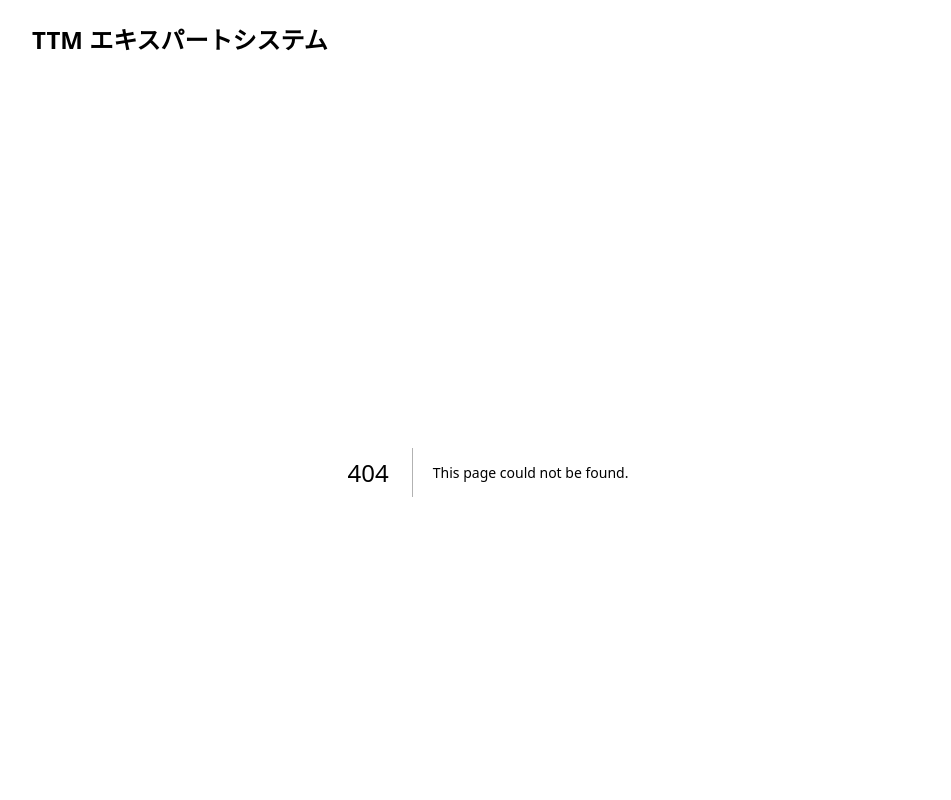
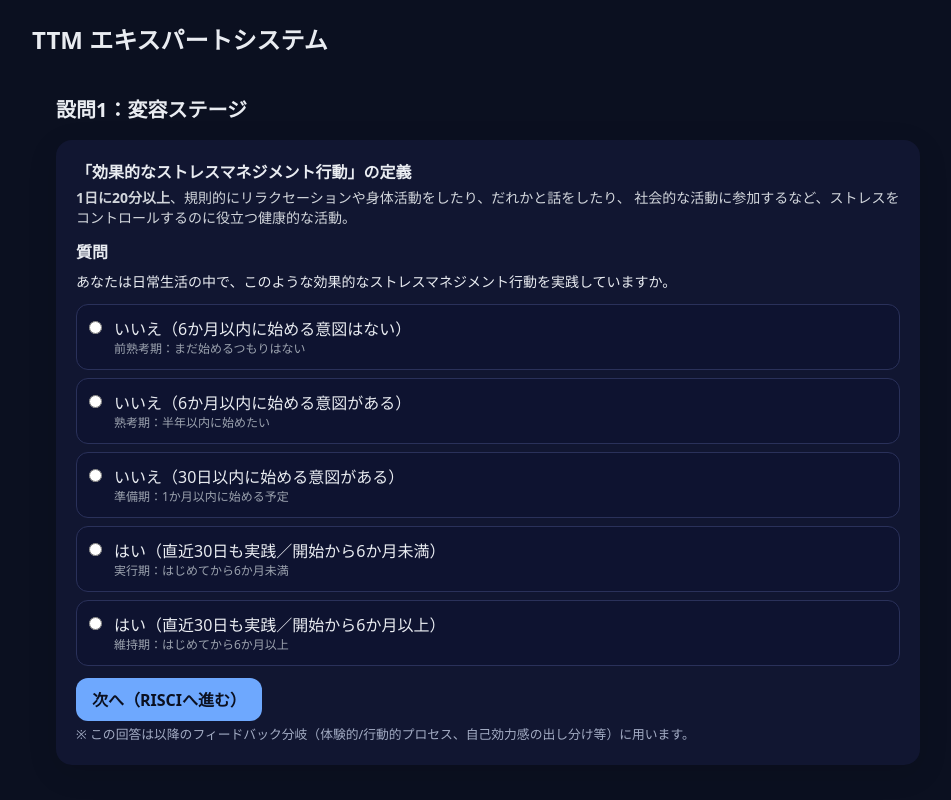
Before and after one commit to kanaetani92-jpg/ttmes, a Next.js app: page /assess/stage in a window 1280 px wide. Before the commit this address had no page. Shown: the top 800 px of the page, without its empty margins (152-1103 px from the left). Built offline with nearby package versions, Linux system fonts and the light colour scheme; no server answers; sample sign-in values are in the browser's storage.

Commit message:
Fix UUID typing when persisting prescriptions

```diff
--- a/src/app/api/prescription/route.ts
+++ b/src/app/api/prescription/route.ts
@@ -69,7 +69,7 @@ export async function POST(request: NextRequest) {
     messages: result.items
   };
 
-  let id = randomUUID();
+  let id: string = randomUUID();
   let persisted = false;
   try {
     const ref = await adminDb
--- a/src/app/assess/page.tsx
+++ b/src/app/assess/page.tsx
@@ -1,6 +1,7 @@
 import Link from 'next/link';
 
 const ITEMS = [
+  { href: '/assess/stage', label: '変容ステージ（設問1）' },
   { href: '/assess/risci', label: 'RISCI（ストレス／コーピング）' },
   { href: '/assess/sma', label: 'SMA（ストレスマネジメント活動）' },
   { href: '/assess/pssm', label: 'PSSM（自己効力感）' },
--- /dev/null
+++ b/src/app/assess/stage/page.tsx
@@ -0,0 +1,128 @@
+'use client';
+
+import { useEffect, useState } from 'react';
+import { useRouter } from 'next/navigation';
+
+type Stage = 'PC' | 'C' | 'PR' | 'A' | 'M';
+
+const OPTIONS: Array<{ id: Stage; label: string; helper: string }> = [
+  {
+    id: 'PC',
+    label: 'いいえ（6か月以内に始める意図はない）',
+    helper: '前熟考期：まだ始めるつもりはない',
+  },
+  {
+    id: 'C',
+    label: 'いいえ（6か月以内に始める意図がある）',
+    helper: '熟考期：半年以内に始めたい',
+  },
+  {
+    id: 'PR',
+    label: 'いいえ（30日以内に始める意図がある）',
+    helper: '準備期：1か月以内に始める予定',
+  },
+  {
+    id: 'A',
+    label: 'はい（直近30日も実践／開始から6か月未満）',
+    helper: '実行期：はじめてから6か月未満',
+  },
+  {
+    id: 'M',
+    label: 'はい（直近30日も実践／開始から6か月以上）',
+    helper: '維持期：はじめてから6か月以上',
+  },
+];
+
+export default function StagePage() {
+  const router = useRouter();
+  const [stage, setStage] = useState<Stage | null>(null);
+  const [error, setError] = useState<string | null>(null);
+
+  // 既存保存値を読み込み（任意）
+  useEffect(() => {
+    try {
+      const raw = localStorage.getItem('ttm-es');
+      if (raw) {
+        const parsed = JSON.parse(raw);
+        if (parsed.stage) setStage(parsed.stage as Stage);
+      }
+    } catch {}
+  }, []);
+
+  function saveAndNext() {
+    if (!stage) {
+      setError('ステージを選択してください。');
+      return;
+    }
+    setError(null);
+
+    // localStorage('ttm-es') に stage を保存（他の回答があってもマージ）
+    try {
+      const raw = localStorage.getItem('ttm-es');
+      const data = raw ? JSON.parse(raw) : {};
+      data.stage = stage;
+      localStorage.setItem('ttm-es', JSON.stringify(data));
+    } catch {}
+
+    router.push('/assess/risci');
+  }
+
+  return (
+    <div className="space-y-4">
+      <h2 className="text-xl font-bold">設問1：変容ステージ</h2>
+
+      <div className="card p-5 space-y-3">
+        <div className="space-y-1">
+          <div className="font-semibold">「効果的なストレスマネジメント行動」の定義</div>
+          <p className="text-sm text-gray-300">
+            <b>1日に20分以上</b>、規則的にリラクセーションや身体活動をしたり、だれかと話をしたり、
+            社会的な活動に参加するなど、ストレスをコントロールするのに役立つ健康的な活動。
+          </p>
+        </div>
+
+        <div className="space-y-2">
+          <div className="font-semibold">質問</div>
+          <p className="text-sm">
+            あなたは日常生活の中で、このような効果的なストレスマネジメント行動を実践していますか。
+          </p>
+        </div>
+
+        <div className="space-y-2">
+          {OPTIONS.map((opt) => (
+            <label
+              key={opt.id}
+              className={`flex items-start gap-3 p-3 rounded-xl border ${
+                stage === opt.id ? 'border-blue-400 bg-[#13214a]' : 'border-[#2a315a] bg-[#0e1330]'
+              } cursor-pointer`}
+            >
+              <input
+                type="radio"
+                name="stage"
+                value={opt.id}
+                checked={stage === opt.id}
+                onChange={() => setStage(opt.id)}
+                className="mt-1"
+              />
+              <div>
+                <div className="font-medium">{opt.label}</div>
+                <div className="text-xs text-gray-400">{opt.helper}</div>
+              </div>
+            </label>
+          ))}
+        </div>
+
+        {error && <div className="text-red-300 text-sm">{error}</div>}
+
+        <div className="flex gap-2">
+          <button className="btn" onClick={saveAndNext}>
+            次へ（RISCIへ進む）
+          </button>
+        </div>
+
+        <small className="muted">
+          ※ この回答は以降のフィードバック分岐（体験的/行動的プロセス、自己効力感の出し分け等）に用います。
+        </small>
+      </div>
+    </div>
+  );
+}
```
